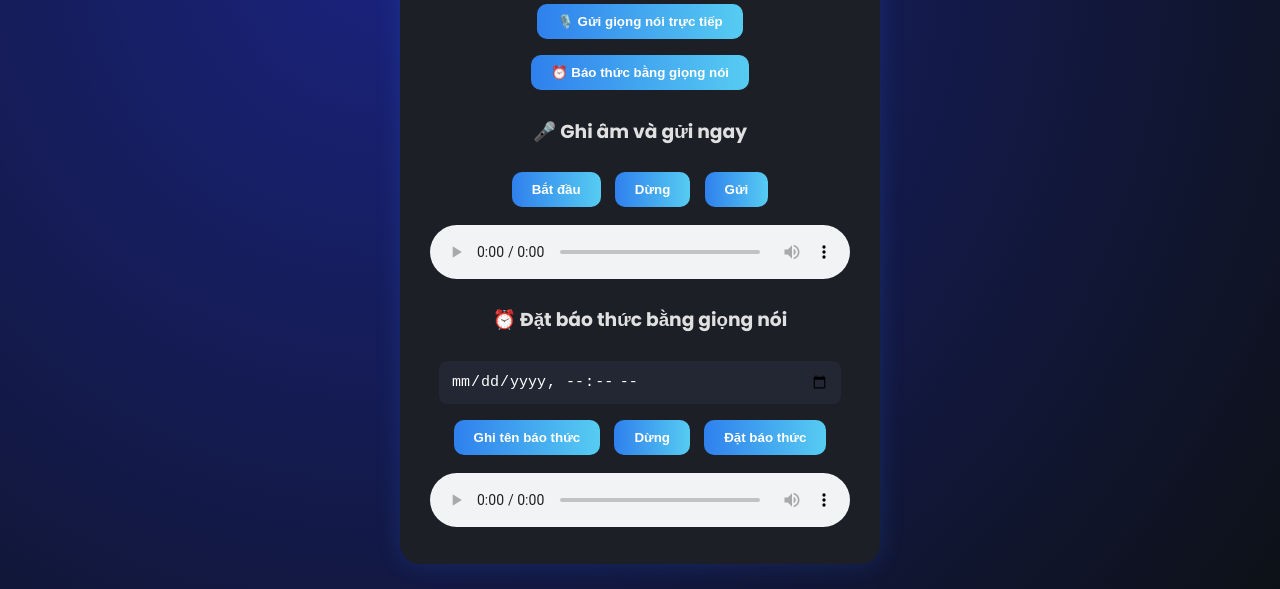
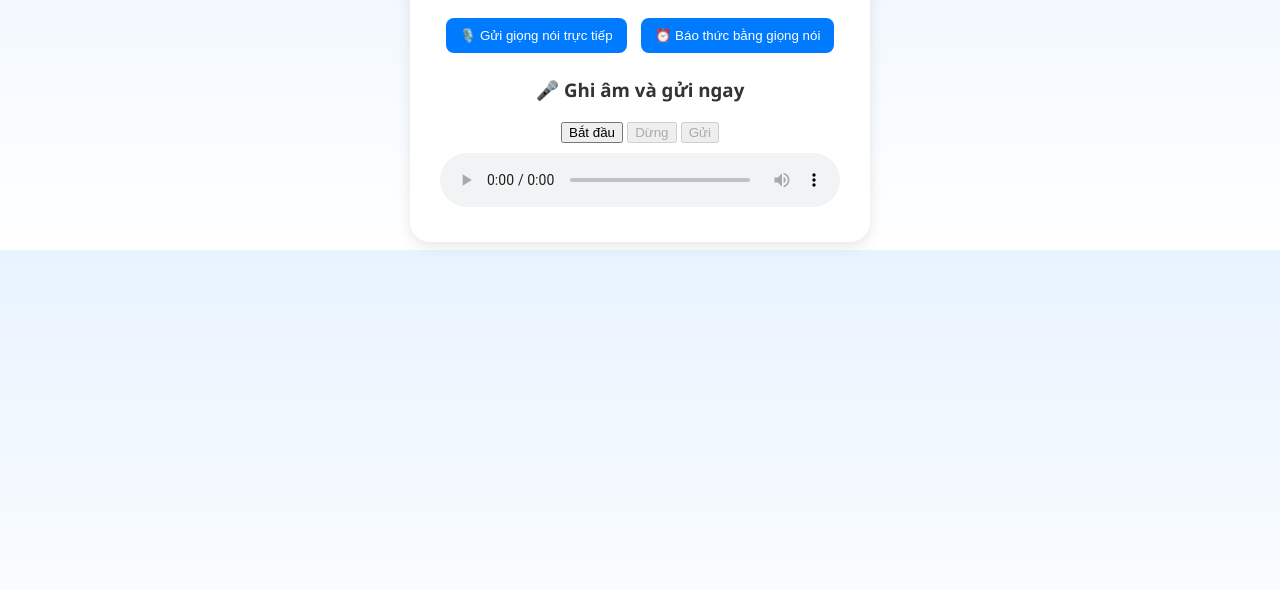
Before and after one commit to maibaouyen092017-star/emobox-server, a website: page index.html in a window 1280 px wide. Shown: the part 211-800 px from the top of the page. Drawn offline with Linux system fonts and the light colour scheme.

Commit message:
Update style.css

```diff
--- a/style.css
+++ b/style.css
@@ -1,123 +1,30 @@
-@import url('https://fonts.googleapis.com/css2?family=Poppins:wght@300;500;700&display=swap');
-
-:root {
-  --bg: #0d1117;
-  --card: #1c1f26;
-  --primary: #2f80ed;
-  --secondary: #56ccf2;
-  --text: #e0e0e0;
-  --accent: #ffffff33;
-}
-
 body {
-  margin: 0;
-  height: 100vh;
-  background: radial-gradient(circle at 30% 20%, #1a237e, #0d1117);
-  font-family: 'Poppins', sans-serif;
+  font-family: "Segoe UI", sans-serif;
+  background: linear-gradient(180deg, #e8f3ff, #ffffff);
+  color: #333;
   display: flex;
   justify-content: center;
-  align-items: center;
-  color: var(--text);
+  padding-top: 40px;
 }
-
 .container {
-  background: var(--card);
+  width: 400px;
+  background: #fff;
+  padding: 30px;
   border-radius: 20px;
-  padding: 30px;
-  width: 90%;
-  max-width: 420px;
+  box-shadow: 0 4px 14px rgba(0,0,0,0.1);
   text-align: center;
-  box-shadow: 0 0 25px rgba(46, 116, 255, 0.2);
-  backdrop-filter: blur(8px);
-  transition: all 0.3s ease;
 }
-
-.container:hover {
-  box-shadow: 0 0 35px rgba(86, 204, 242, 0.3);
+.tabs button {
+  background: #007bff;
+  color: white;
+  border: none;
+  padding: 10px 14px;
+  margin: 5px;
+  border-radius: 8px;
+  cursor: pointer;
 }
-
-h1 {
-  background: linear-gradient(90deg, var(--primary), var(--secondary));
-  -webkit-background-clip: text;
-  -webkit-text-fill-color: transparent;
-  font-weight: 700;
-  margin-bottom: 10px;
-}
-
-input {
-  width: 90%;
-  padding: 12px;
-  margin: 8px 0;
-  border: none;
-  border-radius: 8px;
-  background: #222733;
-  color: white;
-  font-size: 15px;
-  outline: none;
-  transition: all 0.2s ease;
-}
-
-input:focus {
-  box-shadow: 0 0 8px var(--secondary);
-}
-
-button {
-  padding: 10px 20px;
-  margin: 8px 5px;
-  background: linear-gradient(90deg, var(--primary), var(--secondary));
-  border: none;
-  border-radius: 10px;
-  color: white;
-  font-weight: 600;
-  cursor: pointer;
-  transition: transform 0.2s, box-shadow 0.2s;
-}
-
-button:hover {
-  transform: scale(1.05);
-  box-shadow: 0 0 10px var(--secondary);
-}
-
-.record-buttons {
-  margin: 15px 0;
-}
-
-#startBtn {
-  background: linear-gradient(90deg, #00c853, #64dd17);
-}
-#stopBtn {
-  background: linear-gradient(90deg, #e53935, #ff7043);
-}
-#uploadBtn {
-  background: linear-gradient(90deg, #2f80ed, #56ccf2);
-}
-
-audio {
-  margin-top: 10px;
-  width: 100%;
-}
-
-ul {
-  list-style: none;
-  padding: 0;
-  margin-top: 10px;
-}
-li {
-  background: #242a36;
-  margin: 6px 0;
-  padding: 8px;
-  border-radius: 8px;
-}
-li a {
-  color: var(--secondary);
-  text-decoration: none;
-}
-li a:hover {
-  text-decoration: underline;
-}
-
-@media (max-width: 500px) {
-  .container {
-    padding: 20px;
-  }
-}
+.tabs button:hover { background: #005ecb; }
+.tab { display: none; margin-top: 15px; }
+.tab.active { display: block; }
+audio { width: 100%; margin-top: 10px; }
+button { transition: 0.3s; }
```
